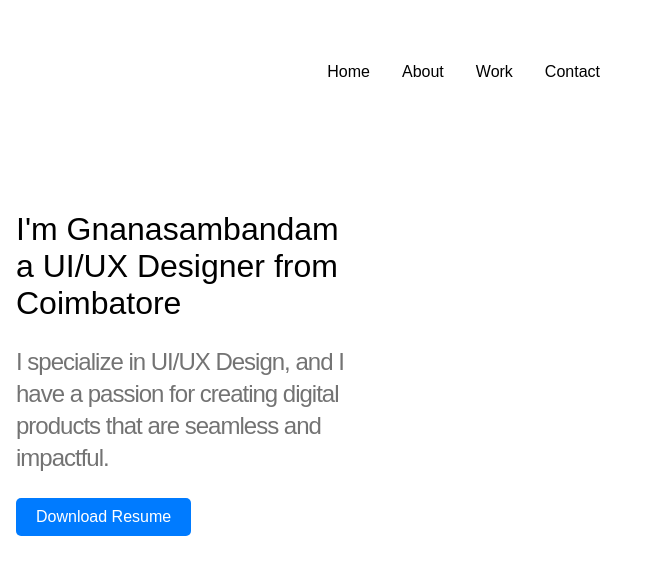
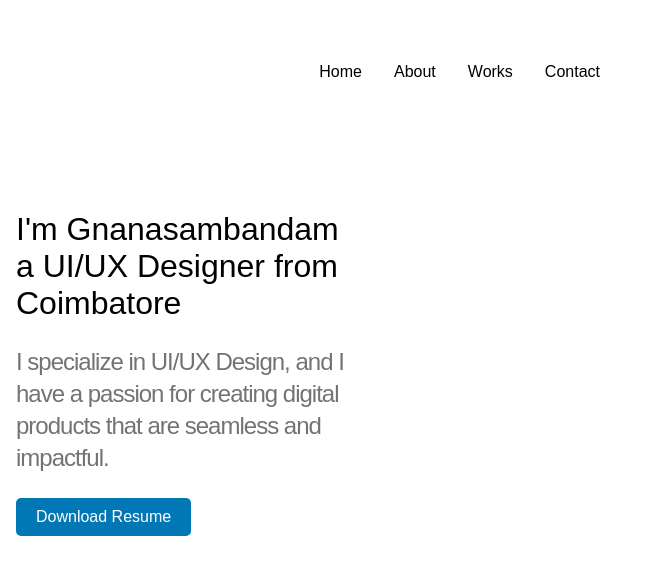
Before and after one commit to Kumaran-2003/Portfolio_old, a plain HTML site: page about.html in a window 1280 px wide. Shown: the top 586 px of the page, 624-1280 px from the left. Drawn offline with Linux system fonts and the light colour scheme.

Commit message:
finalfinal

```diff
--- a/about.html
+++ b/about.html
@@ -367,7 +367,7 @@ body {
 
         .download-button {
             display: inline-block;
-            background-color: #007bff; /* Blue color, you can change it to your preferred color */
+            background-color: #0277B5; /* Blue color, you can change it to your preferred color */
             color: #fff; /* White text color */
             padding: 10px 20px; /* Padding around the text */
             border: none; /* Remove button border */
@@ -380,7 +380,7 @@ body {
         }
 
         .download-button:hover {
-            background-color: #0056b3; /* Darker blue color on hover */
+            background-color: #005580; /* Darker blue color on hover */
         }
 
         @media (max-width: 768px) {
@@ -439,13 +439,13 @@ body {
     <!-- nav bar -->
     <header>
         <div>
-           <img src="./G_logo-circle.png" alt="logo" style="height: 60px;width: 60px;" />
+            <a href="./index.html"><img src="./G_logo-circle.png" alt="logo" style="height: 60px;width: 60px;" /></a>
         </div>
         <div>
             <div class="navbar" id="myNavbar" >
                 <a  href="./index.html">Home</a>
                 <a href="./about.html">About</a>
-                <a href="./Projects.html">Work</a>
+                <a href="./Projects.html">Works</a>
                 <a href="./c.html">Contact</a>
 
             </div>
```
Also changed, not shown: Dropboxx.html (+2 -2 lines), Projects.html (+2 -2 lines), Roomie.html (+2 -2 lines), c.html (+2 -2 lines), index.html (+2 -2 lines).
